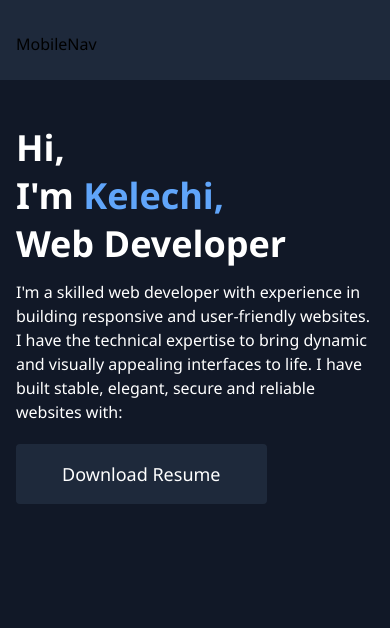
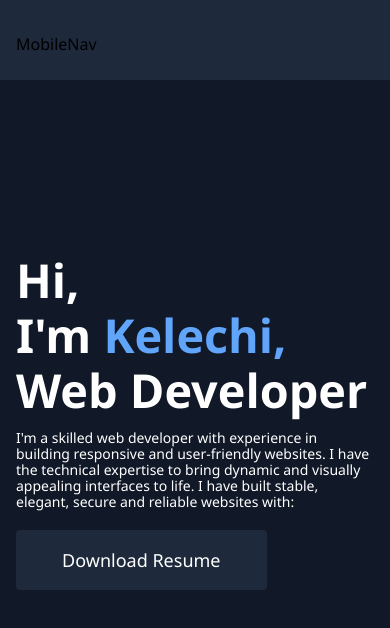
Before and after one commit to Kelechi095/Portfolio, a React (Vite) app: page / in a window 390 px wide. Shown: the top 628 px of the page. Built offline with nearby package versions, Linux system fonts and the light colour scheme.

Commit message:
modified styling

```diff
--- a/src/Pages/Home.tsx
+++ b/src/Pages/Home.tsx
@@ -7,24 +7,24 @@ export default function Home() {
     <Wrapper>
       <div className="grid grid-cols-1 gap-6 md:gap-1">
         <div className="h-screen">
-          <section className="mt-12 md:mt-16 flex justify-center flex-col">
+          <section className="mt-12 md:mt-16 flex h-[70%] justify-center flex-col">
             <div>
-              <p className="text-4xl md:text-6xl font-bold lg:text-7xl text-[#fff]">
+              <p className="text-5xl md:text-6xl font-bold lg:text-7xl text-[#fff] w-auto text-[12vw]">
                 Hi,
               </p>
-              <h1 className=" text-4xl font-bold md:text-6xl md:font-bold lg:text-7xl text-[#fff] whitespace-nowrap">
+              <h1 className=" text-5xl font-bold md:text-6xl md:font-bold lg:text-7xl text-[#fff] whitespace-nowrap w-auto text-[12vw]">
                 I'm{" "}
                 <span className="text-blue-400 mt-2 inline-block">
                   Kelechi,
                 </span>
               </h1>
-              <h1 className=" text-4xl md:text-6xl font-bold lg:text-7xl text-[#fff] mt-2 whitespace-nowrap">
+              <h1 className=" text-5xl md:text-6xl font-bold lg:text-7xl text-[#fff] mt-2 whitespace-nowrap w-auto text-[12vw] ">
                 Web Developer
               </h1>
             </div>
 
             <div>
-              <p className="max-w-[100%] md:max-w-[70%] text-white text-base md:text-lg mt-4">
+              <p className="max-w-[100%] md:max-w-[70%] text-white text-sm md:text-[18px] mt-4 leading-[16px] md:leading-[20px]">
                 {/*  I build simple, accessible and mobile responsive websites for individuals and companies. I also create and integrate APIs into web apps that help keep data in sync, automate tasks and enhance productivity. Additionally, I provide continous support for existing projects which may include fixes, updates and development of additional functionality or features.
                  */}{" "}
                 I'm a skilled web developer with experience in building
@@ -40,7 +40,7 @@ export default function Home() {
 
 
             <div>
-              <button className="p-4 bg-slate-800 text-white mt-5 text-lg md:text-xl w-[70%] md:w-[30%] rounded hover:bg-slate-700 transition duration-300">
+              <button className="p-4 bg-slate-800 text-white mt-5 text-lg md:text-xl w-[70%] md:w-[30%] rounded hover:bg-slate-700 transition duration-300 whitespace-nowrap">
                 Download Resume
               </button>
             </div>
--- a/src/components/MobileNav.tsx
+++ b/src/components/MobileNav.tsx
@@ -2,7 +2,7 @@
 
 const MobileNav = () => {
   return (
-    <div className='py-8 px-4 h-[80px] sticky left-0 top-0 md:hidden bg-slate-800'>MobileNav</div>
+    <div className='py-8 px-4 h-[80px] sticky left-0 top-0 md:hidden bg-slate-800 w-full'>MobileNav</div>
   )
 }
 
```
